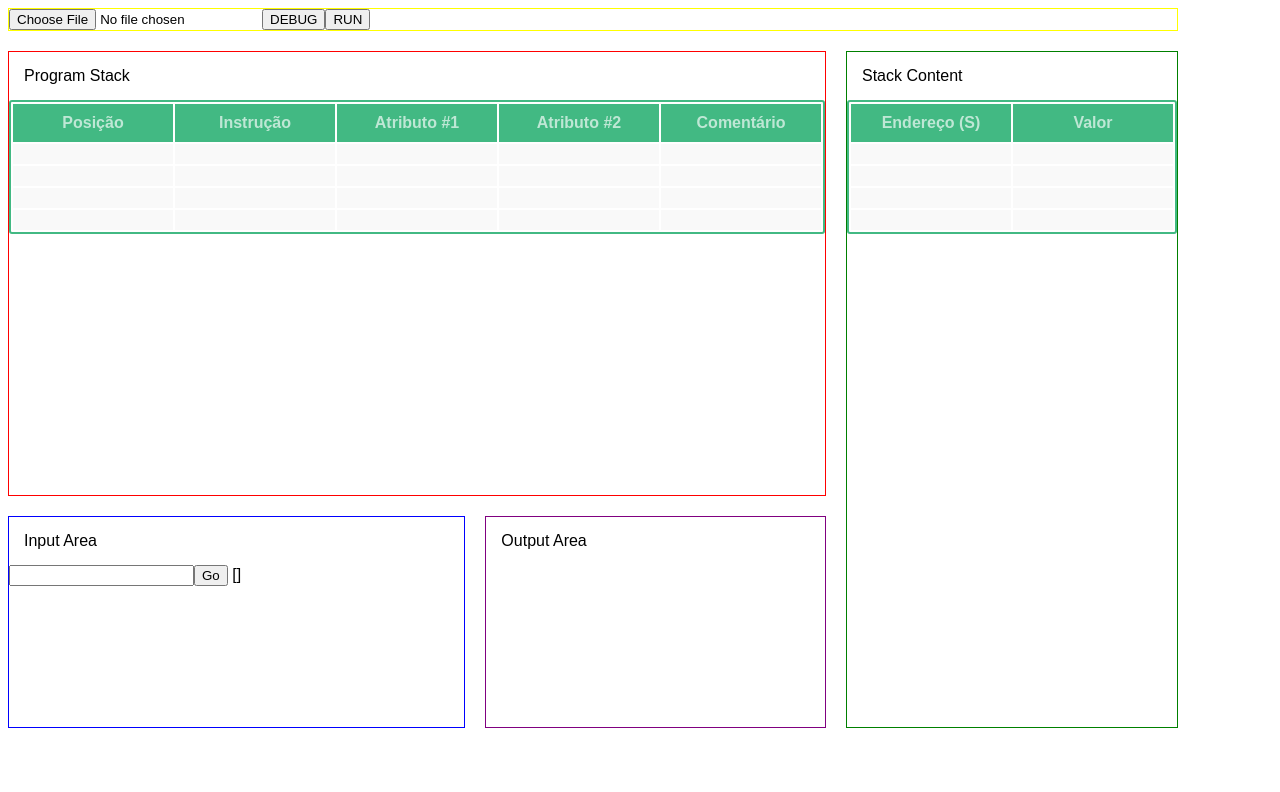
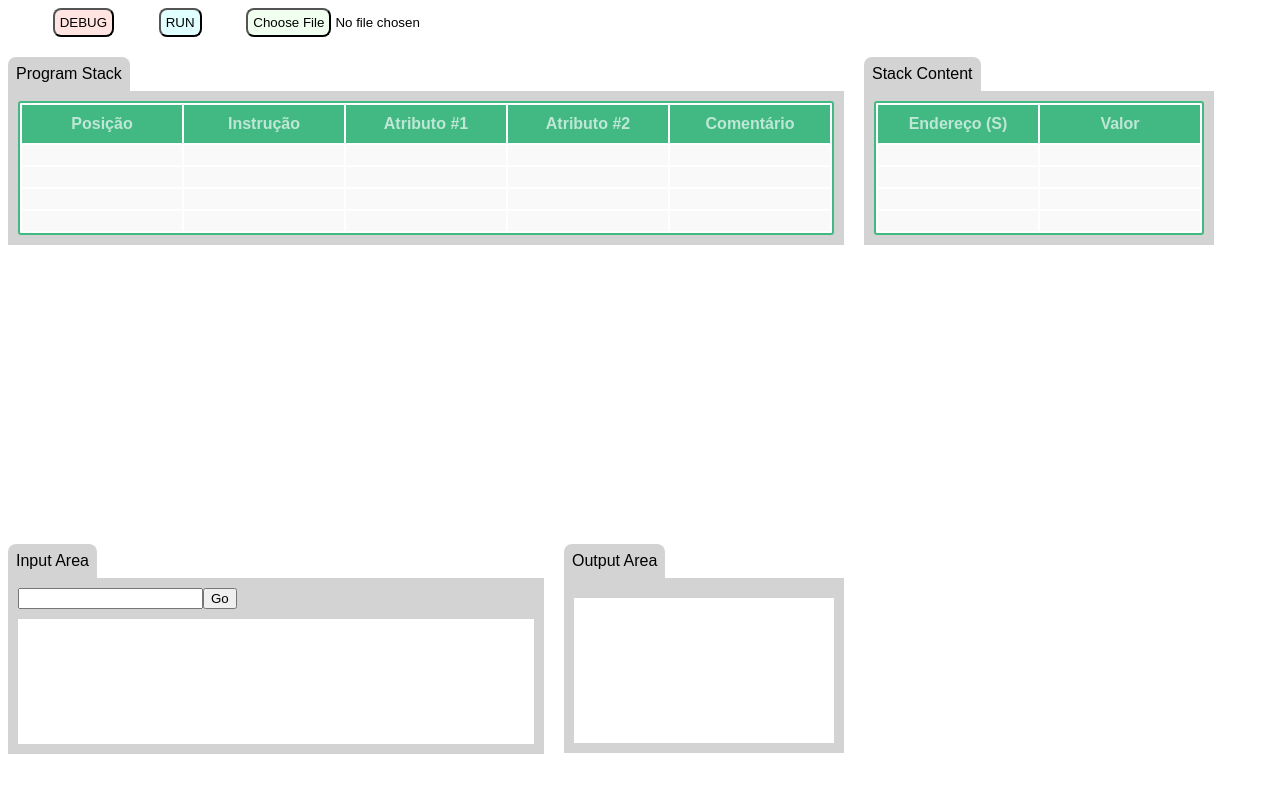
Before and after one commit to joaofavara/virtual-machine, a Vue app: page / in a window 1280 px wide. Shown: the top 792 px of the page. Built offline with nearby package versions, Linux system fonts and the light colour scheme.

Commit message:
style: make the things more beatiful

```diff
--- a/src/components/VirtualMachine.vue
+++ b/src/components/VirtualMachine.vue
@@ -1,28 +1,40 @@
 <template>
   <div class='main'>
     <div class='menu'>
-      <input type="file" @change="previewFiles" class='FILE' />
       <button class='debug'>DEBUG</button>
       <button class='run'>RUN</button>
+      <input type="file" @change="previewFiles" class='file'>
     </div>
 
     <div class='program'>
       <p class='title'>Program Stack</p>
-      <Table :data='gridData' :columns='programColumns' />
+      <div class="content">
+        <Table :data='gridData' :columns='programColumns' />
+      </div>
     </div>
     <div class='data'>
       <p class='title'>Stack Content</p>
-      <Table :data='gridData' :columns='dataColumns' />
+      <div class="content">
+        <Table :data='gridData' :columns='dataColumns' />
+      </div>
     </div>
     <div class='input'>
       <p class='title'>Input Area</p>
-      <input v-model="inputData" />
-      <button @click="addData">Go</button>
-      {{ inputData }}
-      {{ allInputedData }}
+      <div class="content">
+        <input v-model="inputData" />
+        <button @click="addData">Go</button>
+        <div class="show-data">
+          <span v-for="data in allInputedData" :key="data">{{ data }}</span>
+        </div>
+      </div>
     </div>
     <div class='output'>
       <p class='title'>Output Area</p>
+      <div class="content">
+        <div class="show-data">
+          <!-- Put the output data -->
+        </div>
+      </div>
     </div>
   </div>
 </template>
@@ -68,50 +80,97 @@ export default {
 </script>
 
 <style lang='scss'>
+$gray: #D3D3D3;
+$blue: #E0FFFF;
+$red: #FFE4E1;
+$green: #F0FFF0;
+
 body {
   font-family: Arial, Helvetica, sans-serif;
 
   .main {
     width: fit-content;
-    height: 90vh;
+    height: 95vh;
     display: grid;
     grid-gap: 20px;
     grid-template-rows: auto 1fr 1fr 1fr;
     grid-template-areas:
-      'menu       menu        menu'
+      'menu       .           .'
       'program    program     data'
       'program    program     data'
       'input      output      data';
 
     .program {
       grid-area: program;
-      border: 1px solid red;
     }
 
     .input {
       grid-area: input;
-      border: 1px solid blue;
+
+      .show-data {
+        margin-top: 10px;
+        background: white;
+        width: 100%;
+        display: flex;
+        flex-direction: column;
+        height: 125px;
+        overflow: auto;
+      }
     }
 
     .data {
       grid-area: data;
-      border: 1px solid green;
     }
 
     .output {
       grid-area: output;
-      border: 1px solid purple;
+
+      .show-data {
+        margin-top: 10px;
+        background: white;
+        width: 100%;
+        display: flex;
+        flex-direction: column;
+        height: 145px;
+        overflow: auto;
+      }
     }
 
     .menu {
       grid-area: menu;
-      border: 1px solid yellow;
+      display: flex;
+      justify-content: space-evenly;
+
+      input[type="file"]::-webkit-file-upload-button {
+        padding: 5px;
+        border-radius: 8px;
+        background-color: $green;
+      }
+
+      button {
+        padding: 5px;
+        border-radius: 8px;
+        &.run {
+          background-color: $blue;
+        }
+
+        &.debug {
+          background-color: $red;
+        }
+      }
     }
 
     .title {
+      background-color: $gray;
+      border-radius: 8px 8px 0 0;
       width: fit-content;
-      padding: 5px;
-      margin: 10px
+      padding: 8px;
+      margin: 0;
+    }
+
+    .content {
+      background-color: $gray;
+      padding: 10px;
     }
   }
 }
```
